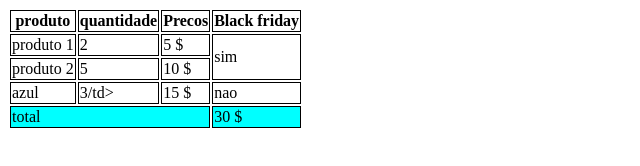
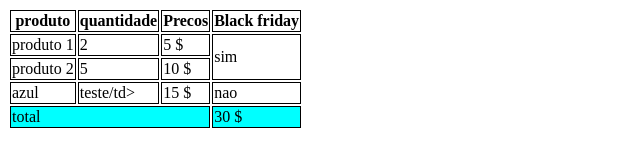
Before and after one commit to Danieliroshi/aula-tabela, a plain HTML site: page index.html in a window 1280 px wide. Shown: the full height of the page, 0-640 px from the left. Drawn offline with Linux system fonts and the light colour scheme.

Commit message:
trocado de 3  pra teste

```diff
--- a/index.html
+++ b/index.html
@@ -44,7 +44,7 @@
             </tr>
             <tr>
                 <td>azul</td>
-                <td>3/td>
+                <td>teste/td>
                 <td>15 $</td>
                 <td>nao</td>
             </tr>
```
